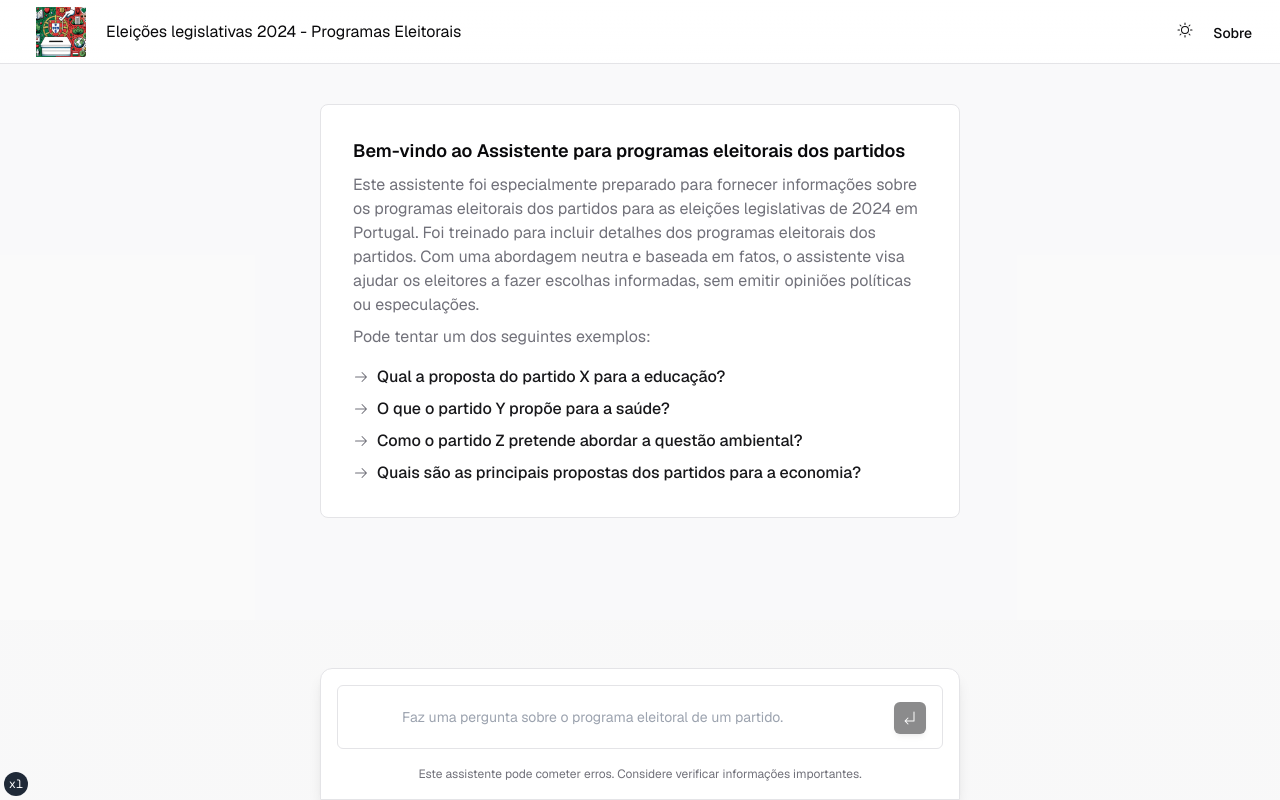
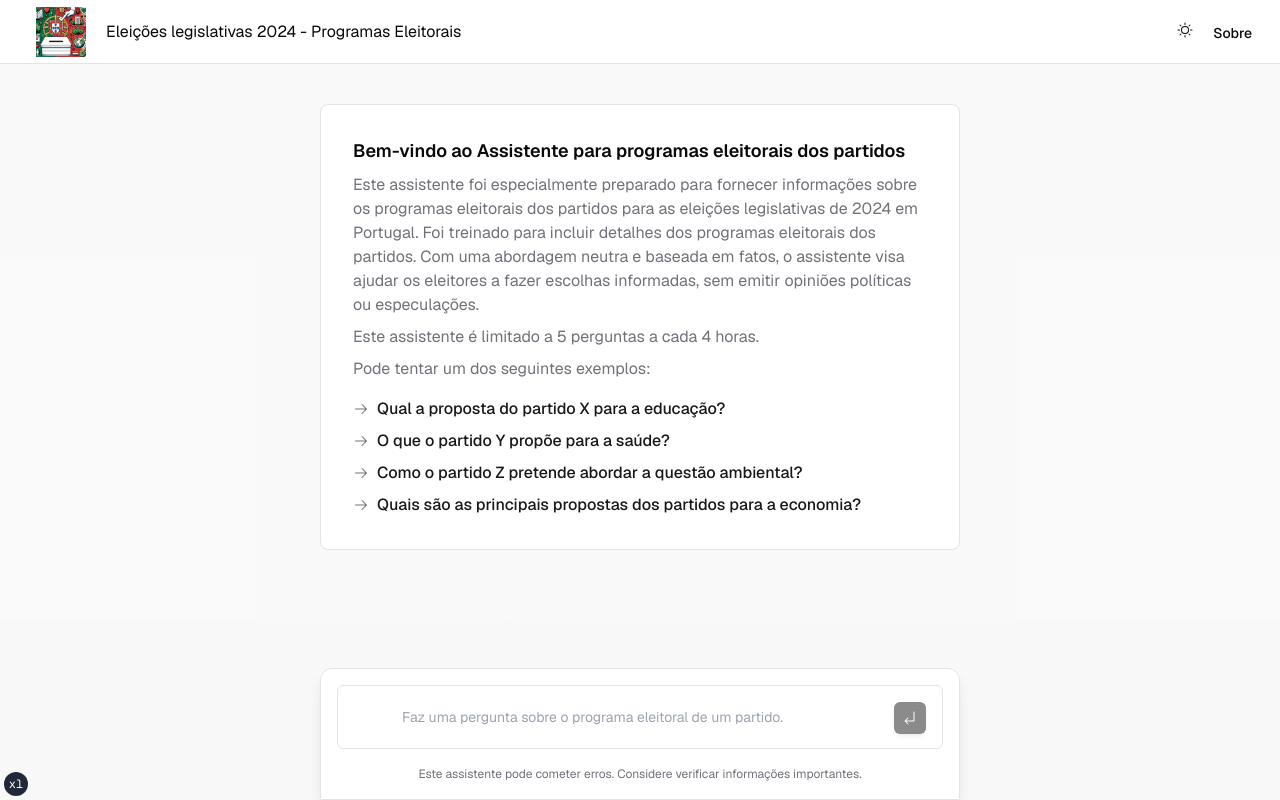
Before and after one commit to tomvardasca/legislativas2024, a Next.js app: page / in a window 1280 px wide. Built offline with nearby package versions, Linux system fonts and the light colour scheme.

Commit message:
rate limit warning

```diff
--- a/components/empty-screen.tsx
+++ b/components/empty-screen.tsx
@@ -32,6 +32,9 @@ export function EmptyScreen({ setInput }: Pick<UseChatHelpers, 'setInput'>) {
         <p className="mb-2 leading-normal text-muted-foreground">
           Este assistente foi especialmente preparado para fornecer informações sobre os programas eleitorais dos partidos para as eleições legislativas de 2024 em Portugal. Foi treinado para incluir detalhes dos programas eleitorais dos partidos. Com uma abordagem neutra e baseada em fatos, o assistente visa ajudar os eleitores a fazer escolhas informadas, sem emitir opiniões políticas ou especulações.
         </p>
+        <p className="mb-2 leading-normal text-muted-foreground">
+          Este assistente é limitado a 5 perguntas a cada 4 horas.
+        </p>
         <p className="leading-normal text-muted-foreground">
           Pode tentar um dos seguintes exemplos:
         </p>
```
